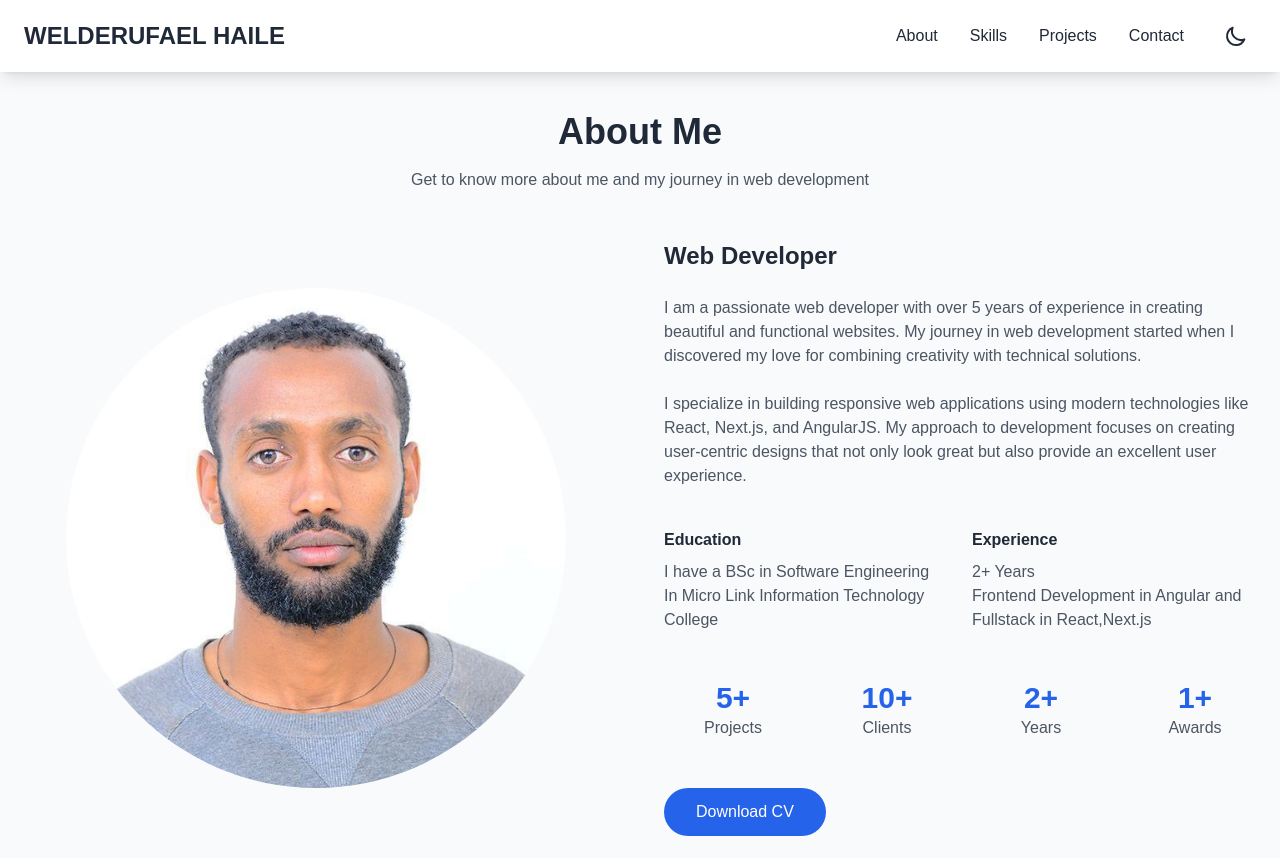
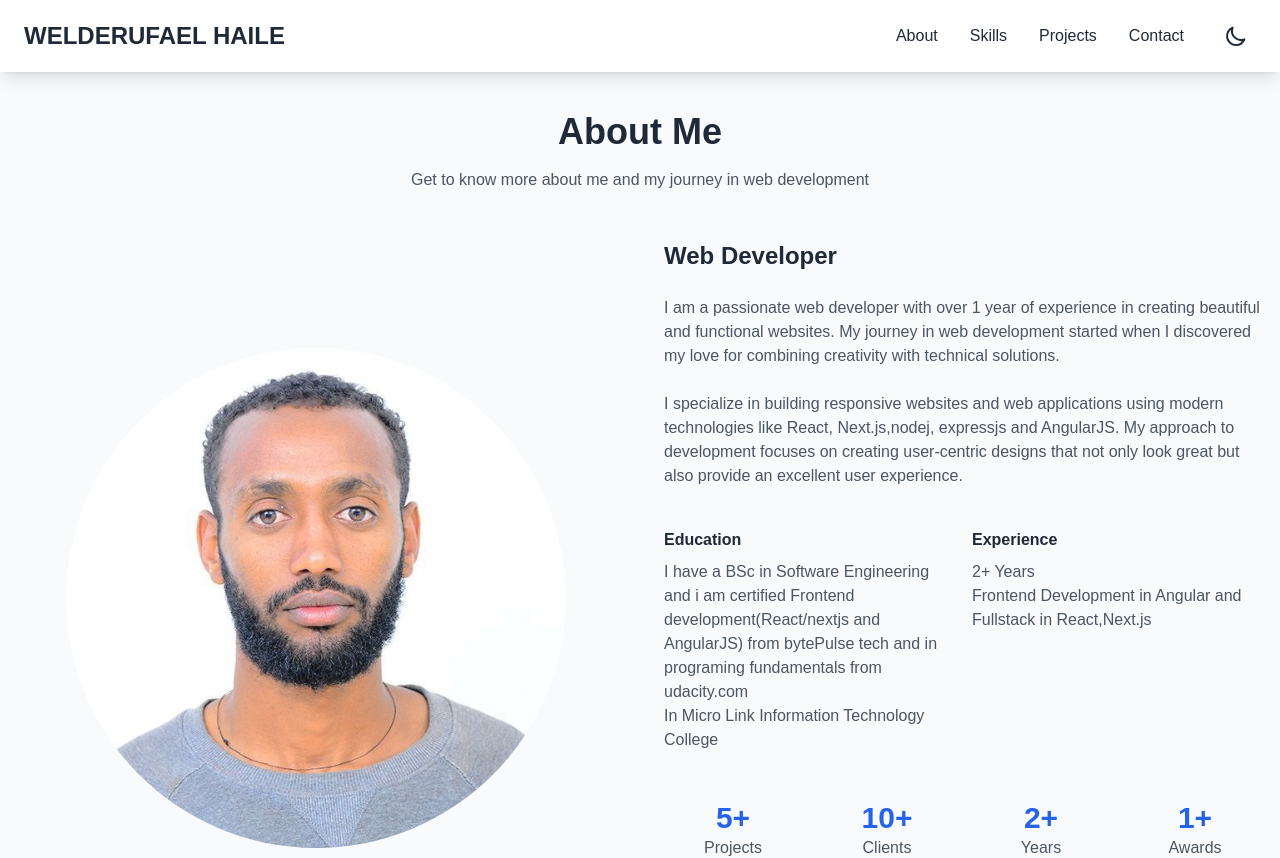
Before and after one commit to Welderufael-Haile/next-portifolio, a Next.js app: page /pages/about in a window 1280 px wide. Shown: the top 858 px of the page. Built offline with nearby package versions, Linux system fonts and the light colour scheme.

Commit message:
update about page

```diff
--- a/app/pages/about/About.js
+++ b/app/pages/about/About.js
@@ -51,14 +51,14 @@ const About = () => {
                         </h3>
 
                         <p className="text-gray-600 dark:text-gray-300">
-                            I am a passionate web developer with over 5 years of experience in creating
+                            I am a passionate web developer with over 1 year of experience in creating
                             beautiful and functional websites. My journey in web development started
                             when I discovered my love for combining creativity with technical solutions.
                         </p>
 
                         <p className="text-gray-600 dark:text-gray-300">
-                            I specialize in building responsive web applications using modern technologies
-                            like React, Next.js, and AngularJS. My approach to development focuses on
+                            I specialize in building responsive websites and web applications using modern technologies
+                            like React, Next.js,nodej, expressjs and AngularJS. My approach to development focuses on
                             creating user-centric designs that not only look great but also provide
                             an excellent user experience.
                         </p>
@@ -71,6 +71,9 @@ const About = () => {
                                 </h4>
                                 <p className="text-gray-600 dark:text-gray-300">
                                     I have a BSc in Software Engineering
+                                    and i am certified Frontend development(React/nextjs and AngularJS) from bytePulse tech and
+                                     in programing fundamentals from udacity.com
+
                                     <br />
                                     In Micro Link Information Technology College
                                 </p>
```
